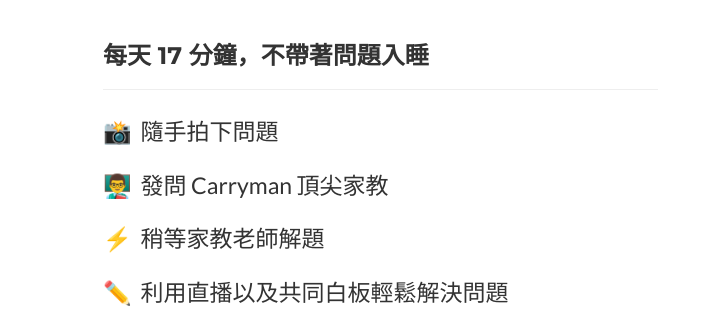
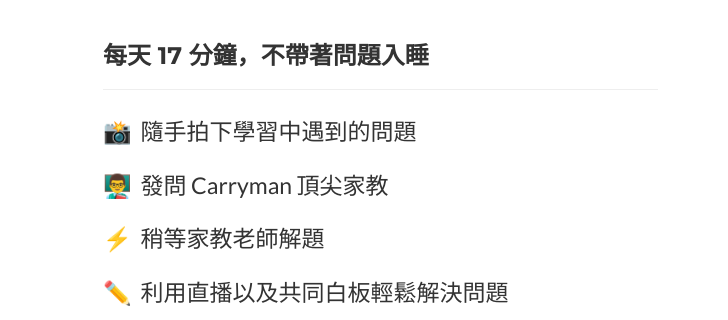
Before and after one commit to carrymanTW/carrymanTW.github.io, a website: page index.html in a window 1280 px wide. Shown: the part 671-991 px from the top of the page, 552-1280 px from the left. Drawn offline with nearby package versions, Linux system fonts and the light colour scheme.

Commit message:
:art: Update story

```diff
--- a/index.html
+++ b/index.html
@@ -160,7 +160,7 @@
                 --><div class="col-sm-12 col-md-6 vcenter">
                     <h3>每天 17 分鐘，不帶著問題入睡</h3>
                     <hr>
-                    <p>📸&nbsp;&nbsp;隨手拍下問題</p>
+                    <p>📸&nbsp;&nbsp;隨手拍下學習中遇到的問題</p>
                     <p>👨‍🏫&nbsp;&nbsp;發問 Carryman 頂尖家教 </p>
                     <p>⚡️&nbsp;&nbsp;稍等家教老師解題</p>
                     <p>✏️&nbsp;&nbsp;利用直播以及共同白板輕鬆解決問題</p>
```
